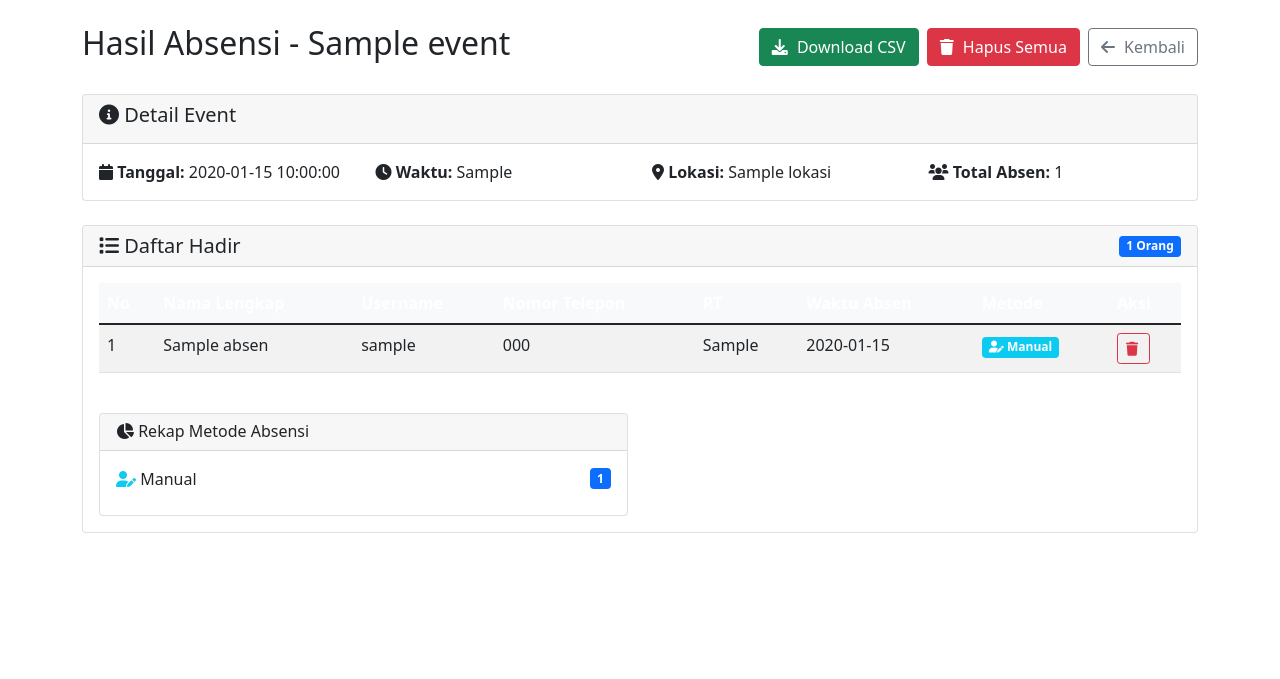
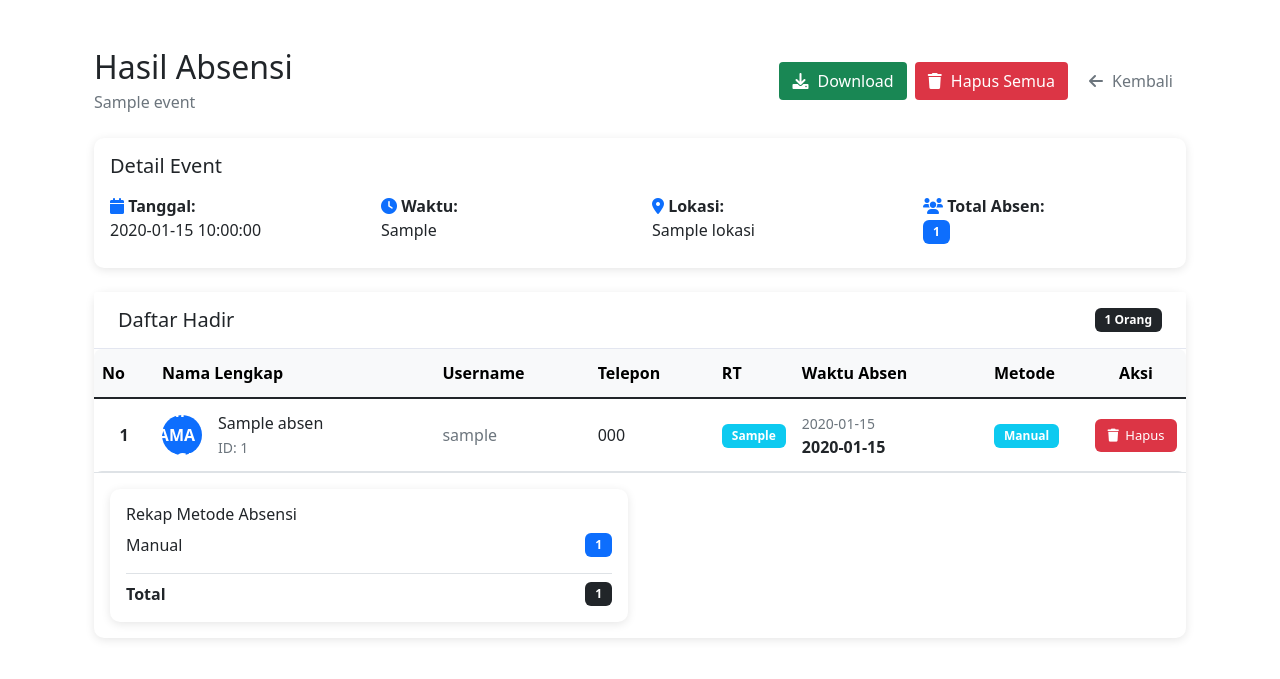
Before and after one commit to RW01TajiPermata/absensi_permata, a Flask app: template templates/hasil_absen.html in a window 1280 px wide. Shown: the part 56-735 px from the top of the page. Run offline with Flask 3, Linux system fonts and the light colour scheme; the template is opened without the code that fills it: most values are stand-ins (such as "Sample title", 1, 10 or a date in 2020).

Commit message:
Update hasil_absen.html

```diff
--- a/templates/hasil_absen.html
+++ b/templates/hasil_absen.html
@@ -1,14 +1,18 @@
 {% extends "base.html" %}
 
 {% block content %}
+<div class="container-fluid py-4">
     <div class="d-flex justify-content-between align-items-center mb-4">
-    <h2>Hasil Absensi - {{ event.nama_event }}</h2>
+        <div>
+            <h2 class="mb-1">Hasil Absensi</h2>
+            <p class="text-muted mb-0">{{ event.nama_event }}</p>
+        </div>
         <div class="d-flex gap-2">
             <a href="{{ url_for('download_absen', event_id=event.id) }}" class="btn btn-success">
-            <i class="fas fa-download"></i> Download CSV
+                <i class="fas fa-download"></i> Download
             </a>
             {% if absensi %}
-        <button type="button" class="btn btn-danger" data-bs-toggle="modal" data-bs-target="#deleteAllAbsenModal">
+            <button type="button" class="btn btn-danger" data-bs-toggle="modal" data-bs-target="#deleteAllModal">
                 <i class="fas fa-trash"></i> Hapus Semua
             </button>
             {% endif %}
@@ -18,180 +22,311 @@
         </div>
     </div>
 
-<div class="card">
-    <div class="card-header">
-        <h5><i class="fas fa-info-circle"></i> Detail Event</h5>
+    <!-- Info Event -->
+    <div class="card mb-4">
+        <div class="card-body">
+            <h5 class="card-title mb-3">Detail Event</h5>
+            <div class="row">
+                <div class="col-md-3 mb-2">
+                    <strong><i class="fas fa-calendar text-primary"></i> Tanggal:</strong><br>
+                    {{ event.tanggal_event }}
                 </div>
-    <div class="card-body">
-        <div class="row">
-            <div class="col-md-3">
-                <strong><i class="fas fa-calendar"></i> Tanggal:</strong> {{ event.tanggal_event }}
+                <div class="col-md-3 mb-2">
+                    <strong><i class="fas fa-clock text-primary"></i> Waktu:</strong><br>
+                    {{ event.waktu_event }}
                 </div>
-            <div class="col-md-3">
-                <strong><i class="fas fa-clock"></i> Waktu:</strong> {{ event.waktu_event }}
+                <div class="col-md-3 mb-2">
+                    <strong><i class="fas fa-map-marker-alt text-primary"></i> Lokasi:</strong><br>
+                    {{ event.lokasi }}
                 </div>
-            <div class="col-md-3">
-                <strong><i class="fas fa-map-marker-alt"></i> Lokasi:</strong> {{ event.lokasi }}
-            </div>
-            <div class="col-md-3">
-                <strong><i class="fas fa-users"></i> Total Absen:</strong> {{ absensi|length }}
+                <div class="col-md-3 mb-2">
+                    <strong><i class="fas fa-users text-primary"></i> Total Absen:</strong><br>
+                    <span class="badge bg-primary">{{ absensi|length }}</span>
                 </div>
             </div>
         </div>
     </div>
 
-<div class="card mt-4">
+    <!-- Daftar Hadir -->
+    <div class="card">
         <div class="card-header d-flex justify-content-between align-items-center">
-        <h5 class="mb-0"><i class="fas fa-list"></i> Daftar Hadir</h5>
-        <span class="badge bg-primary">{{ absensi|length }} Orang</span>
+            <h5 class="mb-0">Daftar Hadir</h5>
+            <span class="badge bg-dark">{{ absensi|length }} Orang</span>
         </div>
-    <div class="card-body">
+        <div class="card-body p-0">
             {% if absensi %}
             <div class="table-responsive">
-            <table class="table table-striped table-hover">
-                <thead class="table-dark">
+                <table class="table table-hover mb-0">
+                    <thead class="table-light">
                         <tr>
-                        <th>No</th>
+                            <th width="60">No</th>
                             <th>Nama Lengkap</th>
                             <th>Username</th>
-                        <th>Nomor Telepon</th>
-                        <th>RT</th>
+                            <th>Telepon</th>
+                            <th width="80">RT</th>
                             <th>Waktu Absen</th>
-                        <th>Metode</th>
-                        <th>Aksi</th>
+                            <th width="100">Metode</th>
+                            <th width="100" class="text-center">Aksi</th>
                         </tr>
                     </thead>
                     <tbody>
                         {% for absen in absensi %}
                         <tr>
-                        <td>{{ loop.index }}</td>
-                        <td>{{ absen.nama_lengkap }}</td>
-                        <td>{{ absen.username }}</td>
-                        <td>{{ absen.nomor_telepon or '-' }}</td>
-                        <td>{{ absen.rt or '-' }}</td>
-                        <td>{{ absen.waktu_absen.strftime('%d-%m-%Y %H:%M:%S') }}</td>
+                            <td class="text-center fw-bold">{{ loop.index }}</td>
                             <td>
-                            {% if absen.metode_absen == 'qr_code' %}
-                                <span class="badge bg-success"><i class="fas fa-qrcode"></i> QR Code</span>
-                            {% elif absen.metode_absen == 'token' %}
-                                <span class="badge bg-warning"><i class="fas fa-key"></i> Token</span>
+                                <div class="d-flex align-items-center">
+                                    <div class="avatar-sm bg-primary text-white rounded-circle d-flex align-items-center justify-content-center me-3">
+                                        {{ absen.nama_lengkap[0]|upper }}
+                                    </div>
+                                    <div>
+                                        <div class="fw-semibold">{{ absen.nama_lengkap }}</div>
+                                        <small class="text-muted">ID: {{ absen.id }}</small>
+                                    </div>
+                                </div>
+                            </td>
+                            <td>
+                                <span class="text-muted">{{ absen.username }}</span>
+                            </td>
+                            <td>
+                                {% if absen.nomor_telepon %}
+                                {{ absen.nomor_telepon }}
                                 {% else %}
-                                <span class="badge bg-info"><i class="fas fa-user-edit"></i> Manual</span>
+                                <span class="text-muted">-</span>
+                                {% endif %}
+                            </td>
+                            <td class="text-center">
+                                {% if absen.rt %}
+                                <span class="badge bg-info">{{ absen.rt }}</span>
+                                {% else %}
+                                <span class="text-muted">-</span>
                                 {% endif %}
                             </td>
                             <td>
-                            <button type="button" class="btn btn-sm btn-outline-danger"
-                                    data-bs-toggle="modal"
-                                    data-bs-target="#deleteAbsenModal{{ absen.id }}">
-                                <i class="fas fa-trash"></i>
+                                <small class="text-muted">{{ absen.waktu_absen.strftime('%d-%m-%Y') }}</small><br>
+                                <strong>{{ absen.waktu_absen.strftime('%H:%M:%S') }}</strong>
+                            </td>
+                            <td>
+                                {% if absen.metode_absen == 'qr_code' %}
+                                    <span class="badge bg-success">QR Code</span>
+                                {% elif absen.metode_absen == 'token' %}
+                                    <span class="badge bg-warning text-dark">Token</span>
+                                {% else %}
+                                    <span class="badge bg-info">Manual</span>
+                                {% endif %}
+                            </td>
+                            <td class="text-center">
+                                <button type="button" class="btn btn-sm btn-danger"
+                                        onclick="showDeleteModal('{{ absen.id }}', '{{ absen.nama_lengkap }}', '{{ absen.username }}', '{{ absen.nomor_telepon or '-' }}', '{{ absen.rt or '-' }}', '{{ absen.waktu_absen.strftime('%d-%m-%Y %H:%M:%S') }}')">
+                                    <i class="fas fa-trash"></i> Hapus
                                 </button>
                             </td>
                         </tr>
-
-                    <!-- Modal Konfirmasi Hapus Absensi -->
-                    <div class="modal fade" id="deleteAbsenModal{{ absen.id }}" tabindex="-1">
-                        <div class="modal-dialog">
-                            <div class="modal-content">
-                                <div class="modal-header">
-                                    <h5 class="modal-title">Konfirmasi Hapus Absensi</h5>
-                                    <button type="button" class="btn-close" data-bs-dismiss="modal"></button>
-                                </div>
-                                <div class="modal-body">
-                                    <p>Apakah Anda yakin ingin menghapus absensi untuk:</p>
-                                    <div class="alert alert-info">
-                                        <strong>{{ absen.nama_lengkap }}</strong><br>
-                                        <small>{{ absen.username }}</small><br>
-                                        <small>Telp: {{ absen.nomor_telepon or '-' }}</small><br>
-                                        <small>RT: {{ absen.rt or '-' }}</small><br>
-                                        <small>{{ absen.waktu_absen.strftime('%d-%m-%Y %H:%M:%S') }}</small>
-                                    </div>
-                                </div>
-                                <div class="modal-footer">
-                                    <button type="button" class="btn btn-secondary" data-bs-dismiss="modal">Batal</button>
-                                    <form method="POST" action="{{ url_for('hapus_absen', absen_id=absen.id) }}" style="display: inline;">
-                                        <input type="hidden" name="event_id" value="{{ event.id }}">
-                                        <button type="submit" class="btn btn-danger">
-                                            <i class="fas fa-trash"></i> Ya, Hapus
-                                        </button>
-                                    </form>
-                                </div>
-                            </div>
-                        </div>
-                    </div>
                         {% endfor %}
                     </tbody>
                 </table>
             </div>
 
-        <!-- Summary Metode Absensi -->
-        <div class="row mt-4">
+            <!-- Summary -->
+            <div class="p-3 border-top">
+                <div class="row">
                     <div class="col-md-6">
                         <div class="card">
-                    <div class="card-header">
-                        <h6 class="mb-0"><i class="fas fa-chart-pie"></i> Rekap Metode Absensi</h6>
-                    </div>
                             <div class="card-body">
+                                <h6 class="card-title">Rekap Metode Absensi</h6>
                                 {% set metode_count = {} %}
                                 {% for absen in absensi %}
-                            {% set metode = absen.metode_absen %}
-                            {% set _ = metode_count.update({metode: metode_count.get(metode, 0) + 1}) %}
+                                    {% set _ = metode_count.update({absen.metode_absen: metode_count.get(absen.metode_absen, 0) + 1}) %}
                                 {% endfor %}
 
                                 {% for metode, count in metode_count.items() %}
                                 <div class="d-flex justify-content-between align-items-center mb-2">
                                     <span>
                                         {% if metode == 'qr_code' %}
-                                    <i class="fas fa-qrcode text-success"></i> QR Code
+                                            QR Code
                                         {% elif metode == 'token' %}
-                                    <i class="fas fa-key text-warning"></i> Token
+                                            Token
                                         {% else %}
-                                    <i class="fas fa-user-edit text-info"></i> Manual
+                                            Manual
                                         {% endif %}
                                     </span>
                                     <span class="badge bg-primary">{{ count }}</span>
                                 </div>
                                 {% endfor %}
+                                <div class="d-flex justify-content-between align-items-center mt-3 pt-2 border-top">
+                                    <strong>Total</strong>
+                                    <strong class="badge bg-dark">{{ absensi|length }}</strong>
+                                </div>
+                            </div>
                         </div>
                     </div>
                 </div>
             </div>
             {% else %}
-        <div class="alert alert-info text-center">
-            <i class="fas fa-info-circle fa-2x mb-3"></i>
-            <h5>Belum ada absensi untuk event ini.</h5>
-            <p class="mb-0">Silakan gunakan QR Code, Token, atau Absen Manual untuk menambahkan peserta.</p>
+            <div class="text-center py-5">
+                <i class="fas fa-clipboard-list fa-3x text-muted mb-3"></i>
+                <h5 class="text-muted">Belum ada absensi</h5>
+                <p class="text-muted">Tidak ada data absensi untuk event ini.</p>
             </div>
             {% endif %}
         </div>
     </div>
+</div>
 
-<!-- Modal Konfirmasi Hapus Semua Absensi -->
-<div class="modal fade" id="deleteAllAbsenModal" tabindex="-1">
+<!-- Modal Hapus -->
+<div class="modal fade" id="deleteModal" tabindex="-1">
     <div class="modal-dialog">
         <div class="modal-content">
-            <div class="modal-header">
-                <h5 class="modal-title">Konfirmasi Hapus Semua Absensi</h5>
-                <button type="button" class="btn-close" data-bs-dismiss="modal"></button>
+            <div class="modal-header bg-danger text-white">
+                <h5 class="modal-title">Konfirmasi Hapus</h5>
+                <button type="button" class="btn-close btn-close-white" data-bs-dismiss="modal"></button>
             </div>
             <div class="modal-body">
-                <p>Apakah Anda yakin ingin menghapus <strong>SEMUA</strong> data absensi untuk event:</p>
+                <p>Apakah Anda yakin ingin menghapus absensi untuk:</p>
+                <div class="alert alert-info">
+                    <strong id="modalNama"></strong><br>
+                    <small>Username: <span id="modalUsername"></span></small><br>
+                    <small>Telepon: <span id="modalTelepon"></span></small><br>
+                    <small>RT: <span id="modalRT"></span></small><br>
+                    <small>Waktu: <span id="modalWaktu"></span></small>
+                </div>
                 <div class="alert alert-warning">
-                    <strong>"{{ event.nama_event }}"</strong>
-                </div>
-                <div class="alert alert-danger">
-                    <i class="fas fa-exclamation-triangle"></i>
-                    <strong>Peringatan:</strong> Tindakan ini akan menghapus {{ absensi|length }} data absensi dan tidak dapat dikembalikan!
+                    <i class="fas fa-exclamation-triangle"></i> Data tidak dapat dikembalikan
                 </div>
             </div>
             <div class="modal-footer">
                 <button type="button" class="btn btn-secondary" data-bs-dismiss="modal">Batal</button>
-                <form method="POST" action="{{ url_for('hapus_semua_absen', event_id=event.id) }}" style="display: inline;">
-                    <button type="submit" class="btn btn-danger">
-                        <i class="fas fa-trash"></i> Ya, Hapus Semua
-                    </button>
+                <form method="POST" action="" id="deleteForm">
+                    <input type="hidden" name="event_id" value="{{ event.id }}">
+                    <button type="submit" class="btn btn-danger">Ya, Hapus</button>
                 </form>
             </div>
         </div>
     </div>
 </div>
+
+<!-- Modal Hapus Semua -->
+<div class="modal fade" id="deleteAllModal" tabindex="-1">
+    <div class="modal-dialog">
+        <div class="modal-content">
+            <div class="modal-header bg-danger text-white">
+                <h5 class="modal-title">Hapus Semua Absensi</h5>
+                <button type="button" class="btn-close btn-close-white" data-bs-dismiss="modal"></button>
+            </div>
+            <div class="modal-body">
+                <p>Hapus SEMUA absensi untuk event:</p>
+                <div class="alert alert-warning">
+                    <strong>{{ event.nama_event }}</strong>
+                </div>
+                <div class="alert alert-danger">
+                    <i class="fas fa-exclamation-triangle"></i>
+                    Akan menghapus {{ absensi|length }} data. Tidak dapat dikembalikan!
+                </div>
+            </div>
+            <div class="modal-footer">
+                <button type="button" class="btn btn-secondary" data-bs-dismiss="modal">Batal</button>
+                <form method="POST" action="{{ url_for('hapus_semua_absen', event_id=event.id) }}">
+                    <button type="submit" class="btn btn-danger">Ya, Hapus Semua</button>
+                </form>
+            </div>
+        </div>
+    </div>
+</div>
+
+<style>
+.avatar-sm {
+    width: 40px;
+    height: 40px;
+    font-weight: bold;
+    font-size: 16px;
+    flex-shrink: 0;
+}
+
+.table td {
+    vertical-align: middle;
+    padding: 12px 8px;
+}
+
+.table th {
+    padding: 12px 8px;
+    font-weight: 600;
+    background-color: #f8f9fa;
+}
+
+.btn-sm {
+    padding: 6px 12px;
+    font-size: 13px;
+    border-radius: 6px;
+    min-width: 70px;
+}
+
+/* Fix untuk tombol agar tidak bergerak */
+.btn {
+    position: relative;
+    transition: all 0.2s ease;
+    border: 1px solid transparent;
+}
+
+.btn:hover {
+    transform: translateY(-1px);
+    box-shadow: 0 2px 4px rgba(0,0,0,0.1);
+}
+
+.btn:active {
+    transform: translateY(0);
+}
+
+/* Pastikan kolom aksi stabil */
+.table-responsive {
+    border-radius: 8px;
+}
+
+.table {
+    margin-bottom: 0;
+}
+
+.card {
+    border: none;
+    box-shadow: 0 2px 10px rgba(0,0,0,0.1);
+    border-radius: 10px;
+}
+
+.card-header {
+    background-color: #fff;
+    border-bottom: 1px solid #e3e6f0;
+    padding: 1rem 1.5rem;
+}
+
+.badge {
+    font-size: 12px;
+    padding: 6px 10px;
+    border-radius: 6px;
+}
+</style>
+
+<script>
+function showDeleteModal(absenId, nama, username, telepon, rt, waktu) {
+    // Isi data ke modal
+    document.getElementById('modalNama').textContent = nama;
+    document.getElementById('modalUsername').textContent = username;
+    document.getElementById('modalTelepon').textContent = telepon;
+    document.getElementById('modalRT').textContent = rt;
+    document.getElementById('modalWaktu').textContent = waktu;
+
+    // Set action form
+    document.getElementById('deleteForm').action = "{{ url_for('hapus_absen', absen_id=0) }}".replace('0', absenId);
+
+    // Show modal
+    var modal = new bootstrap.Modal(document.getElementById('deleteModal'));
+    modal.show();
+}
+
+// Pastikan tombol tetap stabil
+document.addEventListener('DOMContentLoaded', function() {
+    // Fix untuk tombol di tabel
+    const buttons = document.querySelectorAll('.btn');
+    buttons.forEach(btn => {
+        btn.style.transform = 'none';
+    });
+});
+</script>
 {% endblock %}
```
Lines whose indentation alone changed are shown as unchanged.
